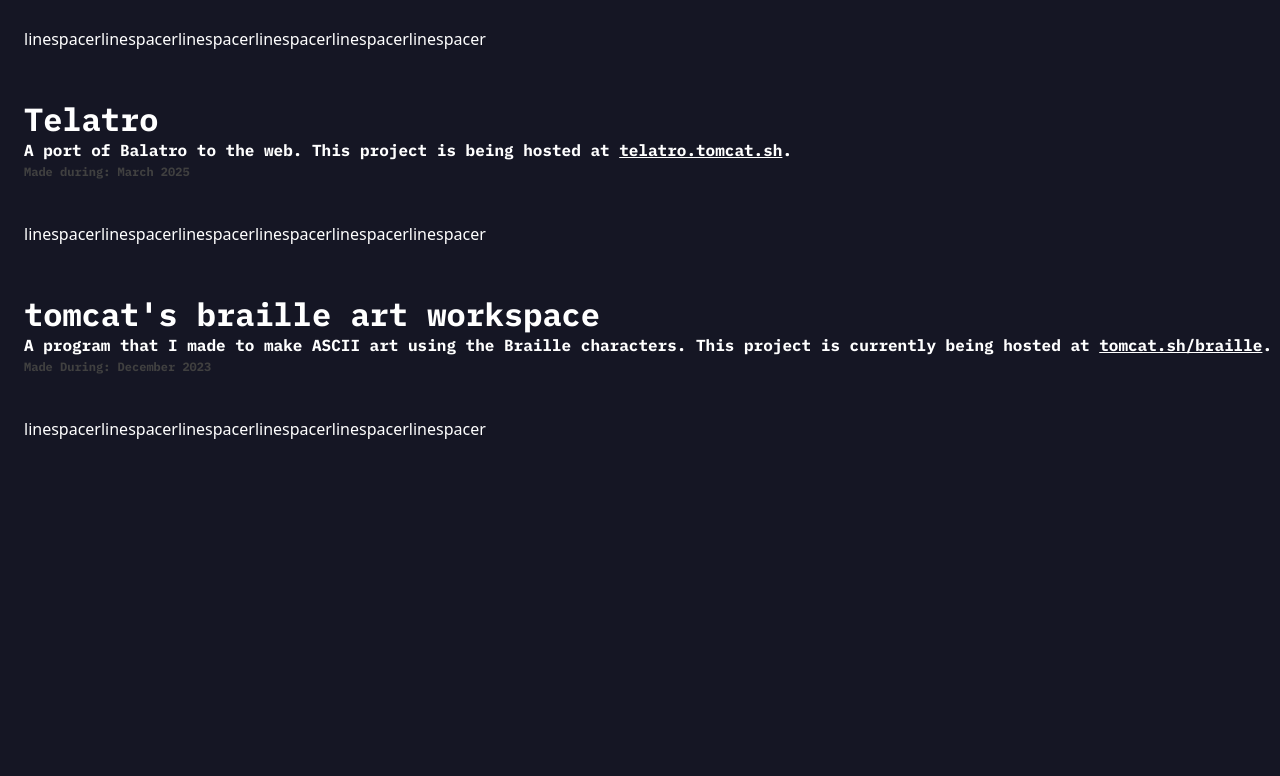
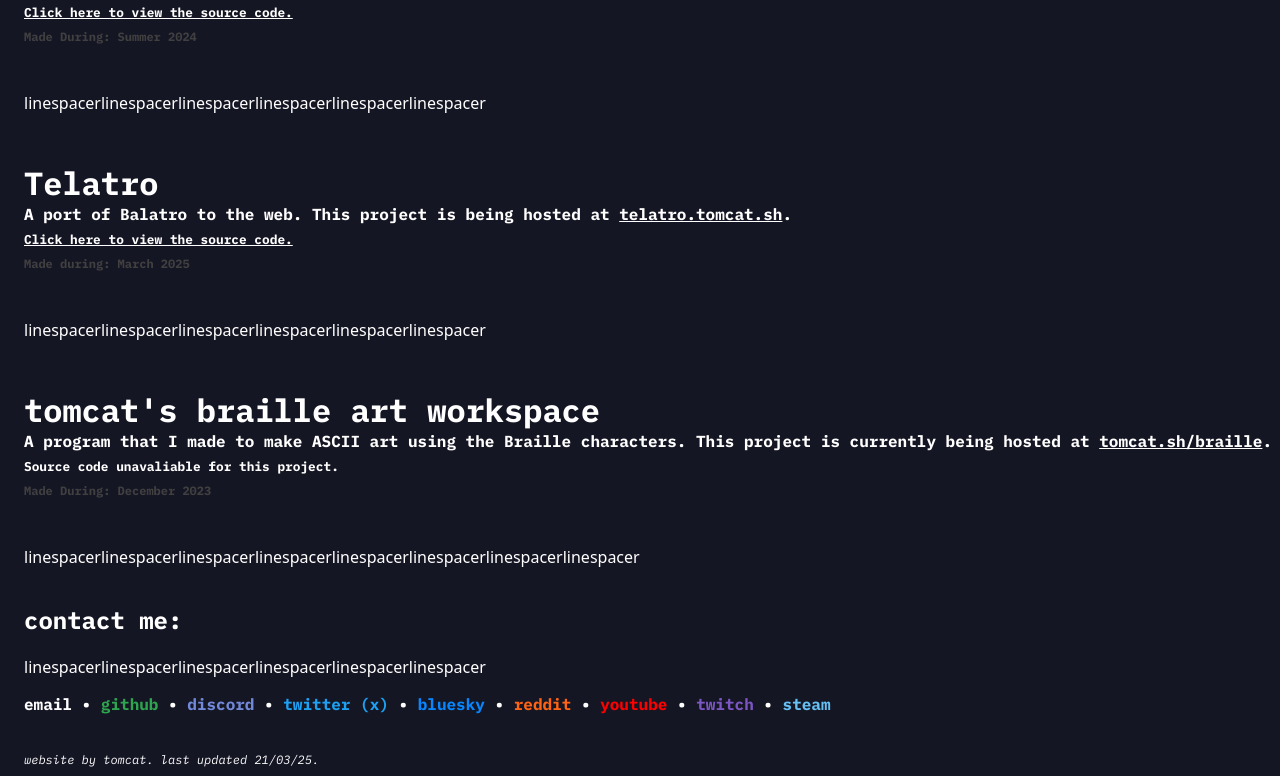
Before and after one commit to tomcqt/tomcat.sh, a plain HTML site: page index.html in a window 1280 px wide. Shown: the part 619-1395 px from the top of the page. Before the commit the page ends 1091 px from the top, so only its background shows below. Drawn offline with Linux system fonts and the light colour scheme; a script that the page names is missing; a web font is replaced by a local one.

Commit message:
Add socials and source code to the page.

```diff
--- a/css/index.css
+++ b/css/index.css
@@ -28,6 +28,19 @@
   font-family: "IBM Plex Mono", monospace;
   font-weight: 700;
   font-style: normal;
+  margin: 0;
+  padding-bottom: 0;
+}
+
+center {
+  display: inline;
+  font-family: "IBM Plex Mono", monospace;
+  font-weight: 400;
+  font-style: italic;
+  margin: 0;
+  padding-bottom: 0;
+  font-size: 12px;
+  text-align: center;
 }
 
 h1 > div {
@@ -108,12 +121,67 @@
   transform: translate(0, -2rem);
 }
 
+.project > a {
+  font-size: 0.8rem;
+  position: relative;
+  bottom: 2.75rem;
+}
+
+.project > p:nth-child(4),
 .project > p:nth-child(3) {
   font-size: 0.75rem;
-  transform: translate(0, -2.75rem);
+  transform: translate(0, -3rem);
   color: #404040;
 }
 
 .project > .linespacer {
   transform: translate(0, -1rem);
 }
+
+.twitter {
+  color: #1da1f2;
+}
+
+.bluesky {
+  color: #0886fe;
+}
+
+.reddit {
+  color: #ff6314;
+}
+
+.youtube {
+  color: #ff0000;
+}
+
+.twitch {
+  color: #7c56c3;
+}
+
+.discord {
+  color: #7289da;
+}
+
+.steam {
+  color: #66c0f4;
+}
+
+.github {
+  color: #2da44e;
+}
+
+* {
+  cursor: default;
+}
+
+a {
+  cursor: pointer;
+}
+
+.socials > span {
+  cursor: pointer;
+}
+
+.nocursor {
+  cursor: default;
+}
--- a/index.html
+++ b/index.html
@@ -1,26 +1,77 @@
 <!DOCTYPE html>
 <html lang="en">
   <head>
-        <meta charset="UTF-8">
-        <meta name="viewport" content="width=device-width, initial-scale=1.0">
+    <meta charset="UTF-8" />
+    <meta name="viewport" content="width=device-width, initial-scale=1.0" />
     <title>hi, im tomcat.</title>
-        <link rel="preconnect" href="https://fonts.googleapis.com">
-        <link rel="preconnect" href="https://fonts.gstatic.com" crossorigin>
-        <link href="https://fonts.googleapis.com/css2?family=Flow+Circular&family=IBM+Plex+Mono:ital,wght@0,100;0,200;0,300;0,400;0,500;0,600;0,700;1,100;1,200;1,300;1,400;1,500;1,600;1,700&family=Yarndings+12&family=Yarndings+20&display=swap" rel="stylesheet">
-        <link href="css/index.css" rel="stylesheet">
-        <link rel="icon" type="image/jpeg" href="/img/favicon.jpg">
+    <link rel="preconnect" href="https://fonts.googleapis.com" />
+    <link rel="preconnect" href="https://fonts.gstatic.com" crossorigin />
+    <link
+      href="https://fonts.googleapis.com/css2?family=Flow+Circular&family=IBM+Plex+Mono:ital,wght@0,100;0,200;0,300;0,400;0,500;0,600;0,700;1,100;1,200;1,300;1,400;1,500;1,600;1,700&family=Yarndings+12&family=Yarndings+20&display=swap"
+      rel="stylesheet"
+    />
+    <link href="css/index.css" rel="stylesheet" />
+    <link rel="icon" type="image/jpeg" href="/img/favicon.jpg" />
   </head>
   <body>
-        <h1>hi, im <div>tomcat.</div></h1>
-        <p class="linespacer">linespacerlinespacerlinespacerlinespacerlinespacerlinespacerlinespacerlinespacer</p>
-        <div class="maintext">im a self-taught <div class="gradi">web dev</div> and <div class="gradi">discord bot dev</div>.</div><br>
-        <div class="maintext2">i currently know <div class="gradi">html</div>, <div class="gradi">css</div>, <div class="gradi">js</div>, <div class="gradi">python</div>, <div class="gradi">scratch</div>, and <div class="gradi">c++</div>.</div>
-        <br>
-        <p class="linespacer">linespacerlinespacerlinespacerlinespacerlinespacerlinespacerlinespacerlinespacer</p>
+    <h1>
+      hi, im
+      <div>tomcat.</div>
+    </h1>
+    <p class="linespacer">
+      linespacerlinespacerlinespacerlinespacerlinespacerlinespacerlinespacerlinespacer
+    </p>
+    <div class="maintext">
+      im a self-taught
+      <div class="gradi">web dev</div>
+      and
+      <div class="gradi">discord bot dev</div>.
+    </div>
+    <br />
+    <div class="maintext2">
+      i currently know
+      <div class="gradi">html</div>,
+      <div class="gradi">css</div>,
+      <div class="gradi">js</div>,
+      <div class="gradi">python</div>,
+      <div class="gradi">scratch</div>, and
+      <div class="gradi">c++</div>.
+    </div>
+    <br />
+    <p class="linespacer">
+      linespacerlinespacerlinespacerlinespacerlinespacerlinespacerlinespacerlinespacer
+    </p>
     <h2>my projects:</h2>
-        <p class="linespacer">linespacerlinespacerlinespacerlinespacerlinespacerlinespacer</p>
-        <div id="projects-container">
+    <p class="linespacer">
+      linespacerlinespacerlinespacerlinespacerlinespacerlinespacer
+    </p>
+    <div id="projects-container"></div>
+    <h2>contact me:</h2>
+    <p class="linespacer">
+      linespacerlinespacerlinespacerlinespacerlinespacerlinespacer
+    </p>
+    <!-- <div class="social email">email</div>
+    <div class="social discord">discord</div>
+    <div class="social twitter">twitter (x)</div>
+    <div class="social bluesky">bluesky</div>
+    <div class="social reddit">reddit</div>
+    <div class="social youtube">youtube</div>
+    <div class="social twitch">twitch</div>
+    <div class="social steam">steam</div> -->
+    <div class="socials">
+      <span class="email" onclick="social(this.classList[0])">email</span> •
+      <span class="github" onclick="social(this.classList[0])">github</span> •
+      <span class="discord" onclick="social(this.classList[0])">discord</span> •
+      <span class="twitter" onclick="social(this.classList[0])">twitter (x)</span> •
+      <span class="bluesky" onclick="social(this.classList[0])">bluesky</span> •
+      <span class="reddit" onclick="social(this.classList[0])">reddit</span> •
+      <span class="youtube" onclick="social(this.classList[0])">youtube</span> •
+      <span class="twitch" onclick="social(this.classList[0])">twitch</span> •
+      <span class="steam" onclick="social(this.classList[0])">steam</span>
     </div>
+
+    <br /><br /><br />
+    <center>website by tomcat. last updated 21/03/25.</center>
     <script src="js/index.js"></script>
     <script data-cat="img/oneko.gif" src="js/oneko.js"></script>
   </body>
--- a/js/index.js
+++ b/js/index.js
@@ -6,12 +6,14 @@
       name: "ady.best",
       url: "https://ady.best/",
     },
+    source: "https://git.ady.best/",
     time: "Made During: January 2025",
   },
   {
     name: "Tanuki",
     desc: "A custom social media service that I made over Summer 2024. This project is currently down.",
     link: false,
+    source: "https://git.tomcat.sh/tanukitweaks/",
     time: "Made During: Summer 2024",
   },
   {
@@ -21,6 +23,7 @@
       name: "telatro.tomcat.sh",
       url: "https://telatro.tomcat.sh/",
     },
+    source: "https://git.tomcat.sh/Telatro/",
     time: "Made during: March 2025",
   },
   {
@@ -30,6 +33,7 @@
       name: "tomcat.sh/braille",
       url: "https://www.tomcat.sh/braille",
     },
+    source: false,
     time: "Made During: December 2023",
   },
 ];
@@ -46,12 +50,25 @@
   let elmDesc = document.createElement("p");
   let txtDesc = document.createTextNode(projects[i].desc);
 
+  let elmSource = document.createElement("a");
+  let txtSource;
+  if (projects[i].source) {
+    txtSource = document.createTextNode("Click here to view the source code.");
+  } else {
+    txtSource = document.createTextNode(
+      "Source code unavaliable for this project."
+    );
+    elmSource.classList.add("nocursor");
+  }
+
   let elmTime = document.createElement("p");
   let txtTime = document.createTextNode(projects[i].time);
 
   let elmSpac = document.createElement("p");
   let txtSpac = document.createTextNode(
-    "linespacerlinespacerlinespacerlinespacerlinespacerlinespacer"
+    i + 1 == projects.length
+      ? "linespacerlinespacerlinespacerlinespacerlinespacerlinespacerlinespacerlinespacer"
+      : "linespacerlinespacerlinespacerlinespacerlinespacerlinespacer"
   );
 
   elmName.appendChild(txtName);
@@ -59,6 +76,12 @@
 
   elmDesc.appendChild(txtDesc);
   container.appendChild(elmDesc);
+
+  elmSource.appendChild(txtSource);
+  container.appendChild(elmSource);
+  if (projects[i].source) {
+    elmSource.href = projects[i].source;
+  }
 
   elmTime.appendChild(txtTime);
   container.appendChild(elmTime);
@@ -76,3 +99,23 @@
     );
   }
 }
+
+let urls = {
+  email: "mailto://hi@tomcat.sh",
+  github: "https://git.tomcat.sh/",
+  discord: "%comingsoon%",
+  twitter: "%comingsoon%",
+  bluesky: "%comingsoon%",
+  reddit: "%comingsoon%",
+  youtube: "https://youtube.com/@tomcat.c",
+  twitch: "%comingsoon%",
+  steam: "%comingsoon%",
+};
+
+function social(name) {
+  if (urls[name] != "%comingsoon%") {
+    window.open(urls[name]);
+  } else {
+    alert("Coming soon!");
+  }
+}
```
Also changed, not shown: 1 other file. Lines whose indentation alone changed are shown as unchanged.
